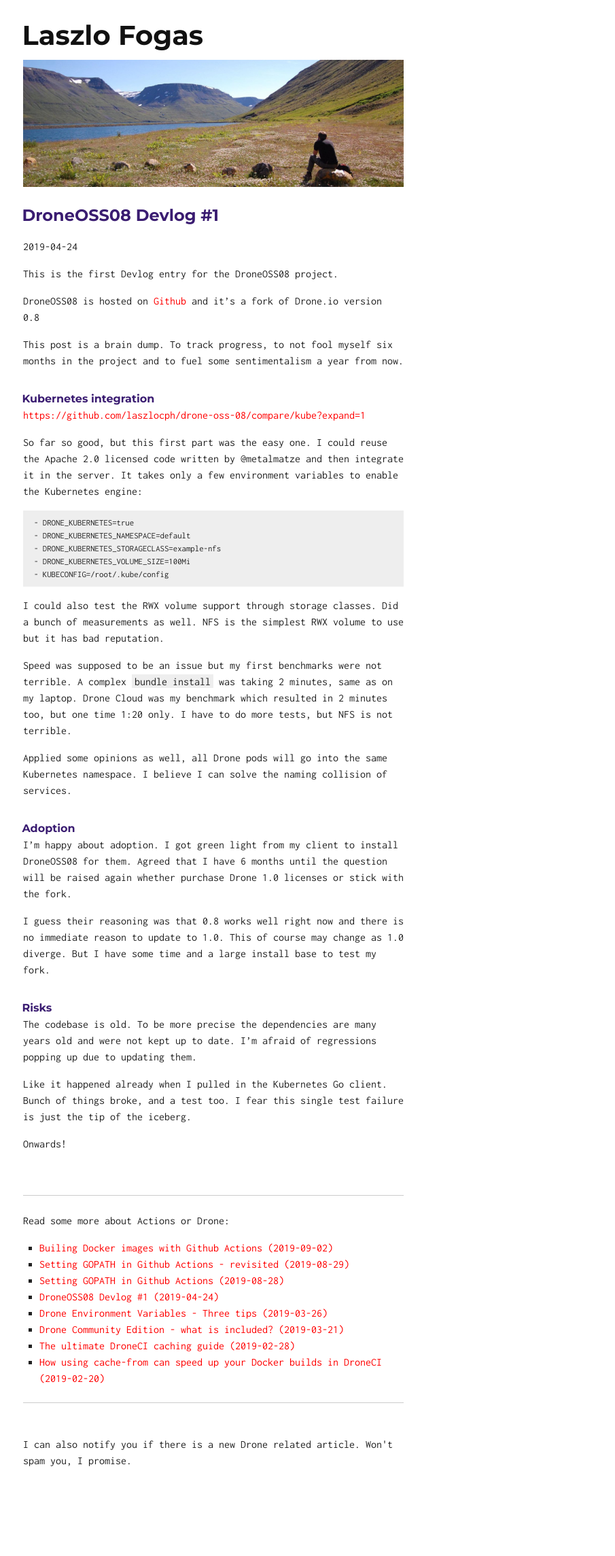
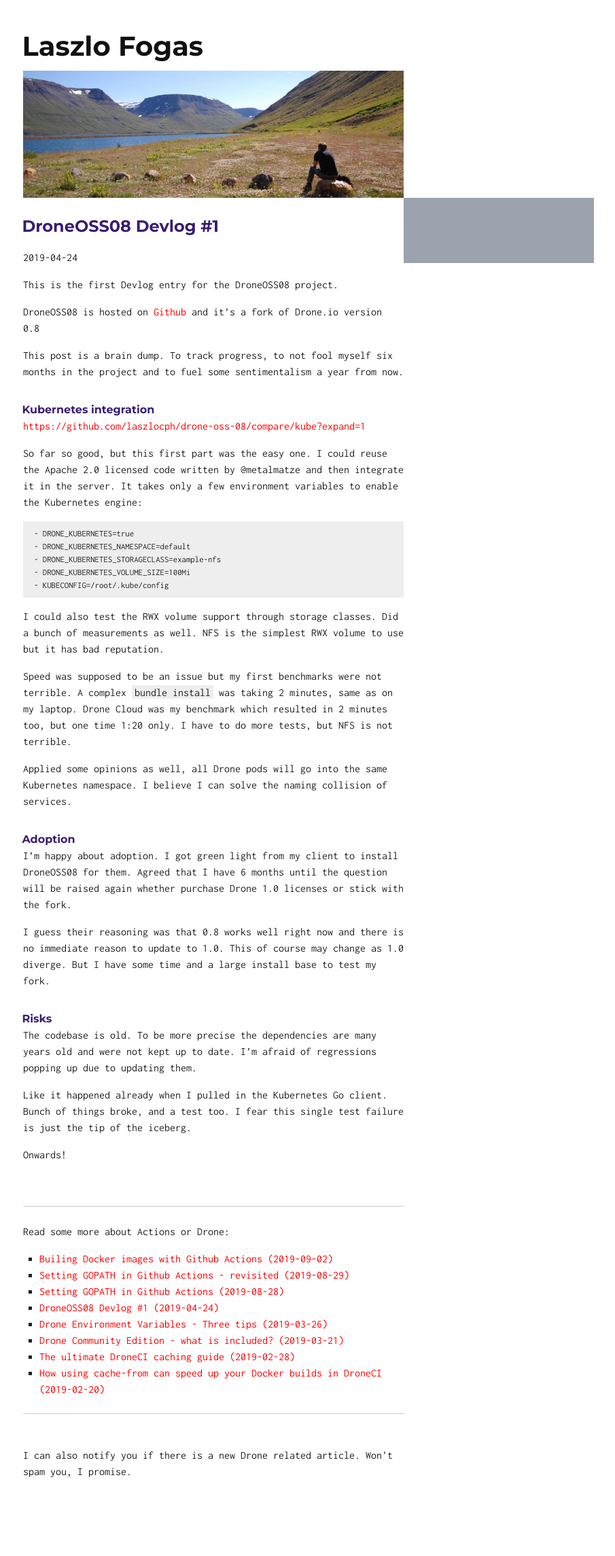
Before and after one commit to laszlocph/website, a Jekyll site: the page built from src/_posts/2019-04-24-Drone-OSS-08-devlog-1.md, in a window 1280 px wide. Shown: the whole page at 68% size, without its empty margins (326-1231 px from the left). Built offline with Jekyll 4.4.1, drawn with Linux system fonts in a browser that asks for light colours; before the commit the page ends 2241 px from its top, so only the background shows below that.

Commit message:
Tailwind for layout

```diff
--- a/src/_layouts/default.html
+++ b/src/_layouts/default.html
@@ -22,11 +22,12 @@
   <meta name="twitter:image" content="{{ site.url }}/{{ page.image }}">
 
   <title>{{ page.title }} - {{ site.title }}</title>
+  <link href="https://unpkg.com/tailwindcss@^1.0/dist/tailwind.min.css" rel="stylesheet">
   <link rel="stylesheet" href="css/main.css">
   {% include head.html %}
 </head>
 <body style="position: relative">
-  <div class="container">
+  <div class="container mx-auto max-w-xl">
     <h1><a href="./">{{ site.tag_text }}</a></h1>
     <img src="images/1500x500.jpg"/>
 
--- a/src/_layouts/drone.html
+++ b/src/_layouts/drone.html
@@ -22,19 +22,27 @@
   <meta name="twitter:image" content="{{ site.url }}/{{ page.image }}">
 
   <title>{{ page.title }} - {{ site.title }}</title>
+  <link href="https://unpkg.com/tailwindcss@^1.0/dist/tailwind.min.css" rel="stylesheet">
   <link rel="stylesheet" href="css/main.css">
   {% include head.html %}
 </head>
 <body style="position: relative">
-  <div class="container">
+  <div class="container mx-auto max-w-6xl p-4">
+    <div class="flex">
+      <div class="hidden md:block md:w-3/12"></div>
+      <div class="w-full md:w-6/12 max-w-xl">
         <h1><a href="./">{{ site.tag_text }}</a></h1>
         <img src="images/1500x500.jpg"/>
-
+      </div>
+      <div class="hidden md:block md:w-3/12"></div>
+    </div>
+    <div class="flex">
+      <div class="hidden md:block md:w-3/12"></div>
+      <div class="w-full md:w-6/12 max-w-xl">
         {{ content }}
         <br/>
         <hr/>
         <p>Read some more about Actions or Drone:</p>
-
         <ul>
           {% for post in site.posts%}
             {% if post.layout == "drone" %}
@@ -44,13 +52,18 @@
             {% endif %}
           {% endfor %}
         </ul>
-
         <hr/>
         <br/>
         <p>I can also notify you if there is a new Drone related article. Won't spam you, I promise.</p>
         <script async>(function(s,u,m,o,j,v){j=u.createElement(m);v=u.getElementsByTagName(m)[0];j.async=1;j.src=o;j.dataset.sumoSiteId='bb30a2ae7497e8dbaf05162b58e3ecc5282a86f6253cc4e12d53849356709a95';v.parentNode.insertBefore(j,v)})(window,document,'script','//load.sumo.com/');</script>
         <span data-sumome-listbuilder-embed-id="936e7bcc0122906987a873e44345a0faca428e80fe0ba846f5a221d5ddec5417"></span>
       </div>
+      <div class="hidden md:block md:w-3/12">
+      <div class="bg-gray-400 h-24">
+      </div>
+      </div>
+    </div>
+  </div>
 {% include scripts.html %}
 </body>
 </html>
--- a/src/_layouts/index.html
+++ b/src/_layouts/index.html
@@ -27,7 +27,7 @@
   {% include head.html %}
 </head>
 <body style="position: relative">
-  <div class="container">
+  <div class="container mx-auto max-w-xl">
     <h1>{{ site.tag_text }}</h1>
     {{ content }}
   </div>
--- a/src/_sass/_solo.scss
+++ b/src/_sass/_solo.scss
@@ -138,12 +138,6 @@
   padding: 0;
 }
 
-.container {
-  max-width: 35rem;
-  margin: 0 auto;
-  padding: 0 1rem;
-}
-
 .testimonial {
   font-family: 'Roboto Mono', sans-serif;
   color: #4353ff;
```
Lines whose indentation alone changed are shown as unchanged.
